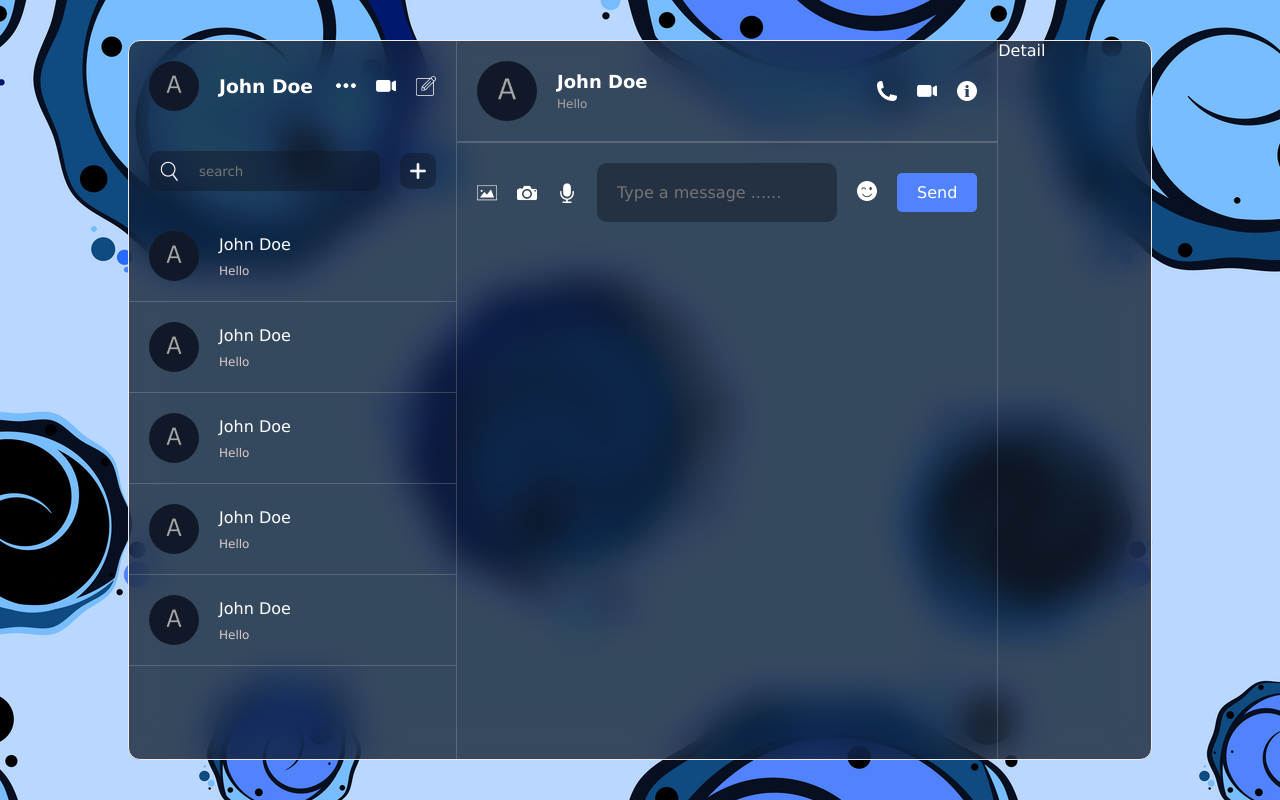
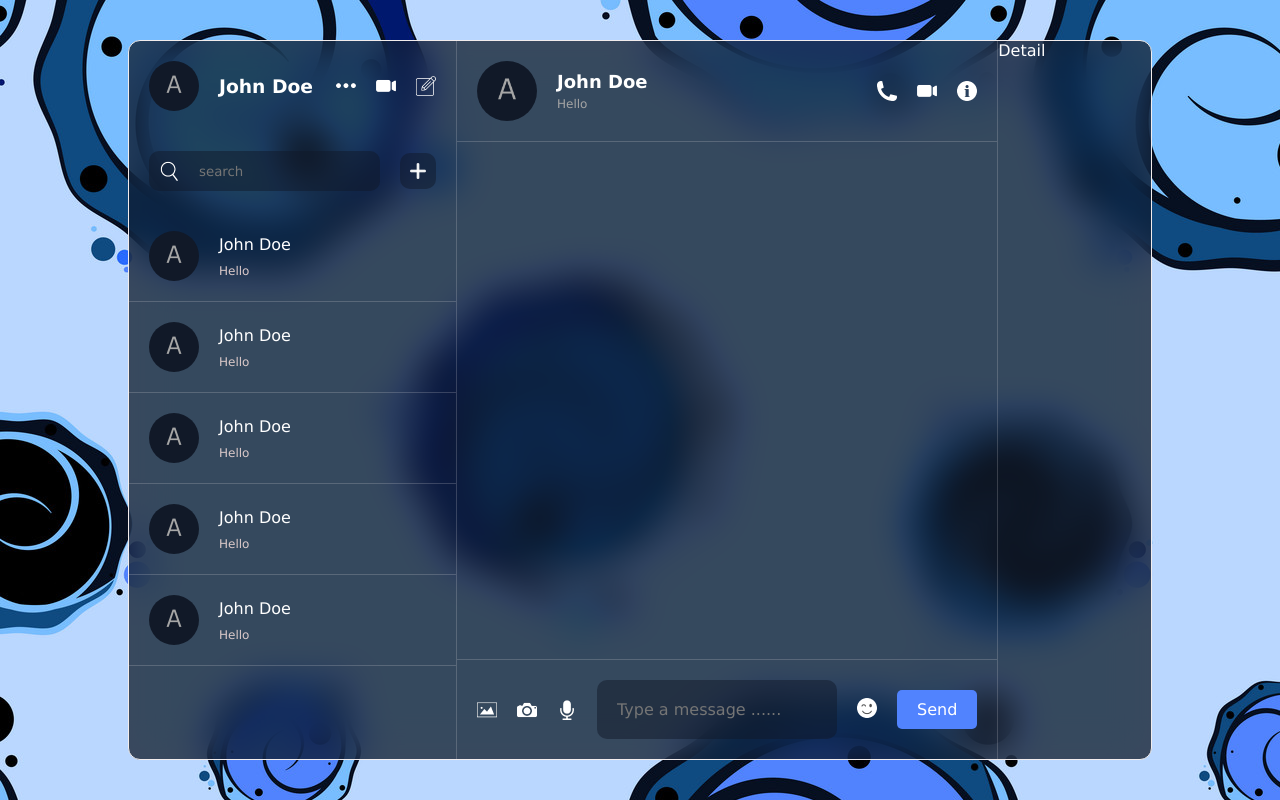
Before and after one commit to HimashaNethmini/RealTime-Chat, a React (Vite) app: page / in a window 1280 px wide. Built offline with nearby package versions, Linux system fonts and the light colour scheme.

Commit message:
position the text box

```diff
--- a/src/components/chat/chat.css
+++ b/src/components/chat/chat.css
@@ -3,6 +3,8 @@
    border-left: 1px solid #dddddd35;
    border-right: 1px solid #dddddd35;
    height: 100%;
+   display: flex; /*position the text box*/
+   flex-direction: column;
 
    .top {
       padding: 20px;
@@ -53,7 +55,10 @@
 
    }
 
-   .center {}
+   .center {
+      padding: 20px;
+      flex: 1;
+   }
 
    .bottom {
       padding: 20px;
@@ -99,8 +104,14 @@
 
       }
 
-      .picker {
+      .emoji {
+         position: relative;
 
+         .picker {
+            position: absolute;
+            bottom: 50px;
+            left: 0;
+         }
       }
 
    }
```
